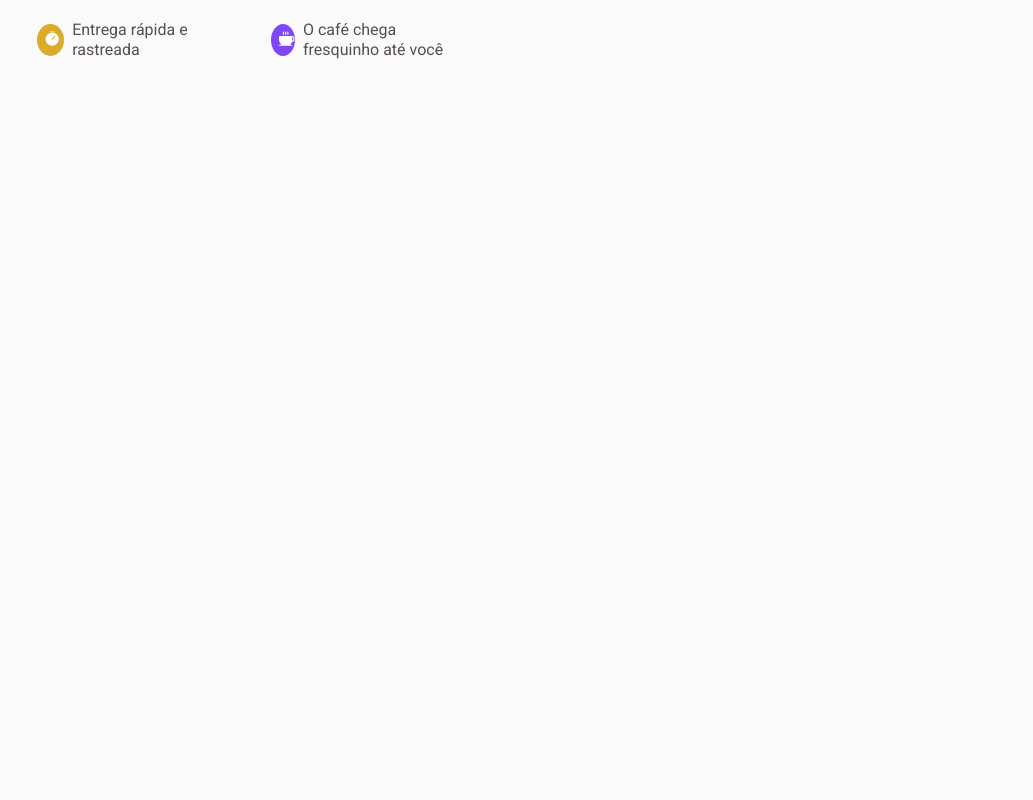
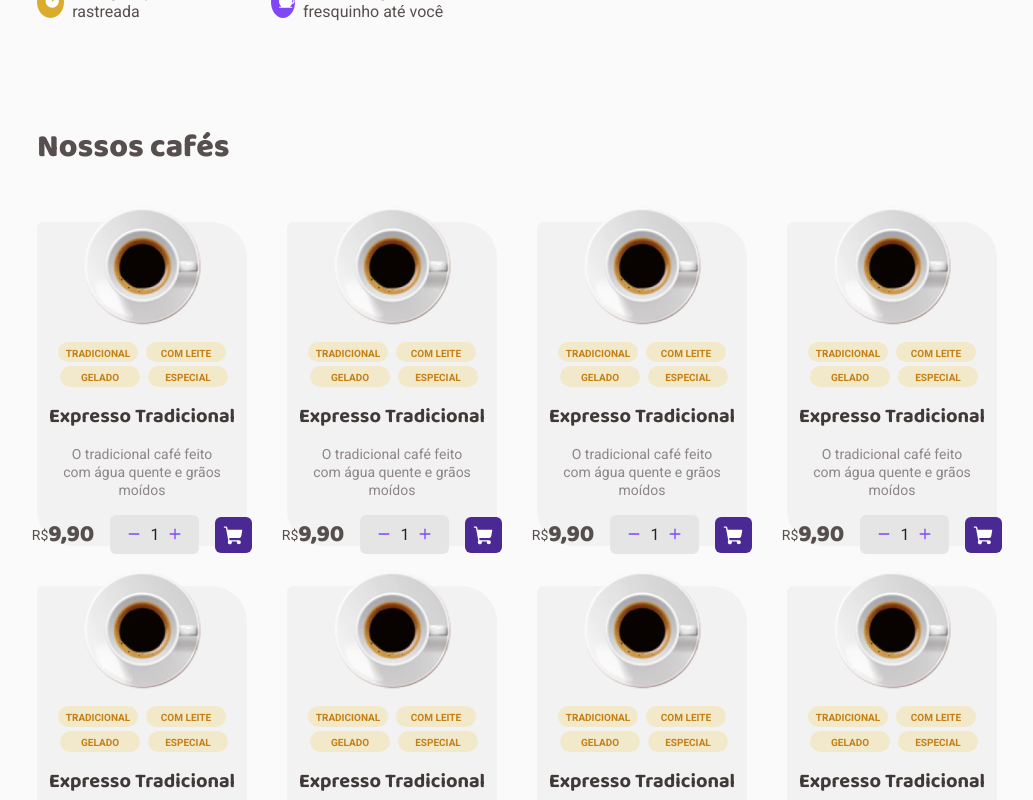
Before and after one commit to alisson-amaral-silva/coffee-delivery, a React (Vite) app: page / in a window 1280 px wide. Shown: the part 660-1460 px from the top of the page, without its empty margins (123-1156 px from the left). Before the commit the page ends 800 px from the top, so only its background shows below. Built offline with nearby package versions, Linux system fonts and the light colour scheme.

Commit message:
incluindo card de café, e seus componentes na home

```diff
--- /dev/null
+++ b/src/pages/Home/components/CoffeeCard/index.tsx
@@ -0,0 +1,52 @@
+import { Minus, Plus, ShoppingCart } from 'phosphor-react'
+import {
+  CoffeeImage,
+  CoffeeWrapper,
+  Description,
+  Price,
+  Title,
+  Type,
+  QuantityWrapper,
+  BuyButton,
+  IncDecQuantityButton,
+  Quantity,
+  TypeWrapper,
+  PriceWrapper,
+  Currency,
+  FooterWrapper,
+} from './styles'
+import expresso from '../../../../assets/expresso.svg'
+import { CoffeeType } from '../CoffeeType'
+
+export function CoffeeCard() {
+  const coffeeTypeList = ['Tradicional', 'Com leite', 'Gelado', 'especial']
+
+  return (
+    <CoffeeWrapper>
+      <CoffeeImage src={expresso} />
+      <CoffeeType coffeeList={coffeeTypeList} />
+      <Title>Expresso Tradicional</Title>
+      <Description>
+        O tradicional café feito com água quente e grãos moídos
+      </Description>
+      <FooterWrapper>
+        <PriceWrapper>
+          <Currency>R$</Currency>
+          <Price>9,90</Price>
+        </PriceWrapper>
+        <QuantityWrapper>
+          <IncDecQuantityButton>
+            <Minus size={14} weight="bold" />
+          </IncDecQuantityButton>
+          <Quantity>1</Quantity>
+          <IncDecQuantityButton>
+            <Plus size={14} weight="bold" />
+          </IncDecQuantityButton>
+        </QuantityWrapper>
+        <BuyButton>
+          <ShoppingCart size={22} weight="fill" />
+        </BuyButton>
+      </FooterWrapper>
+    </CoffeeWrapper>
+  )
+}
--- /dev/null
+++ b/src/pages/Home/components/CoffeeCard/styles.ts
@@ -0,0 +1,125 @@
+import styled from 'styled-components'
+
+export const CoffeeWrapper = styled.div`
+  max-width: 16rem;
+  height: 20.3rem;
+  background: ${(props) => props.theme['base-card']};
+  border-radius: 6px 36px;
+  display: flex;
+  align-items: center;
+  flex-direction: column;
+  gap: 1rem;
+  img {
+    padding: 0;
+  }
+`
+export const CoffeeImage = styled.img`
+  margin-top: -1rem;
+`
+
+export const TypeWrapper = styled.div`
+  background: ${(props) => props.theme['yellow-light']};
+  width: 5rem;
+  height: 1.3rem;
+  border-radius: 100px;
+  padding: 0.05rem 0.5rem;
+  & + & {
+    margin-left: 0.25rem;
+  }
+`
+
+export const Type = styled.span`
+  color: ${(props) => props.theme['yellow-dark']};
+  text-transform: uppercase;
+  font-weight: 700;
+  font-size: 0.625rem;
+  line-height: 130%;
+`
+export const Title = styled.h4`
+  font-size: 1.25rem;
+  font-family: 'Baloo 2';
+  font-weight: 700;
+  line-height: 1.625rem;
+  text-align: center;
+  color: ${(props) => props.theme['base-subtitle']};
+`
+export const Description = styled.span`
+  font-size: 0.875rem;
+  font-weight: 400;
+  line-height: 1.13rem;
+  text-align: center;
+  padding: 0 1.25rem;
+  color: ${(props) => props.theme['base-label']};
+`
+
+export const FooterWrapper = styled.div`
+  display: flex;
+  align-items: center;
+  justify-content: center;
+  gap: 1rem;
+  width: 4.5rem;
+`
+
+export const PriceWrapper = styled.div`
+  display: flex;
+  align-items: center;
+  justify-content: center;
+`
+
+export const Currency = styled.span`
+  font-size: 0.875rem;
+  font-weight: 400;
+  line-height: 1.13rem;
+  text-align: right;
+  color: ${(props) => props.theme['base-text']};
+`
+export const Price = styled.span`
+  font-size: 1.5rem;
+  font-weight: 800;
+  font-family: 'Baloo 2';
+  line-height: 1.95rem;
+  text-align: right;
+`
+export const QuantityWrapper = styled.div`
+  display: flex;
+  align-items: center;
+  justify-content: center;
+  background: ${(props) => props.theme['base-button']};
+  padding: 0.5rem;
+  border-radius: 6px;
+`
+export const IncDecQuantityButton = styled.button`
+  color: ${(props) => props.theme['purple']};
+  border: 0;
+  padding: 0;
+  font-size: 1.2rem;
+  cursor: pointer;
+  font-weight: bold;
+  background: transparent;
+  width: 2rem;
+
+  &:hover {
+    color: ${(props) => props.theme['purple-dark']};
+  }
+`
+
+export const Quantity = styled.span`
+  font-size: 1rem;
+  line-height: 1.3rem;
+  color: ${(props) => props.theme['base-title']};
+`
+
+export const BuyButton = styled.button`
+  background: ${(props) => props.theme['purple-dark']};
+  color: white;
+  padding: 0.5rem;
+  cursor: pointer;
+  border: 0;
+  border-radius: 6px;
+  width: 2.3rem;
+  height: 2.3rem;
+
+  &:hover {
+    background: ${(props) => props.theme['purple']};
+  }
+`
--- /dev/null
+++ b/src/pages/Home/components/CoffeeType/index.tsx
@@ -0,0 +1,18 @@
+import { Type, TypeWrapper, CoffeeTypeList } from './styles'
+
+interface CoffeeTypeProps {
+  coffeeList: string[]
+}
+export function CoffeeType({ coffeeList }: CoffeeTypeProps) {
+  return (
+    <CoffeeTypeList isMoreThanOne={coffeeList.length >= 1}>
+      {coffeeList.map((coffee) => {
+        return (
+          <TypeWrapper key={coffee}>
+            <Type>{coffee}</Type>
+          </TypeWrapper>
+        )
+      })}
+    </CoffeeTypeList>
+  )
+}
--- /dev/null
+++ b/src/pages/Home/components/CoffeeType/styles.ts
@@ -0,0 +1,40 @@
+import styled, { css } from 'styled-components'
+
+export const TypeWrapper = styled.div`
+  background: ${(props) => props.theme['yellow-light']};
+  width: 5rem;
+  height: 1.3rem;
+  border-radius: 100px;
+  padding: 0 0.05rem;
+  text-align: center;
+  & + & {
+    margin-left: 0.25rem;
+  }
+`
+
+export const Type = styled.span`
+  color: ${(props) => props.theme['yellow-dark']};
+  text-transform: uppercase;
+  font-weight: 700;
+  font-size: 0.625rem;
+  line-height: 130%;
+`
+
+const coffeeTypeListModifiers = {
+  default: () => css`
+    display: flex;
+    gap: 0.25rem;
+    flex-wrap: wrap;
+    justify-content: center;
+  `,
+}
+
+interface CoffeeTypeListProps {
+  isMoreThanOne: boolean
+}
+
+export const CoffeeTypeList = styled.span<CoffeeTypeListProps>`
+  ${({ theme, isMoreThanOne }) => css`
+    ${isMoreThanOne && coffeeTypeListModifiers.default()};
+  `}
+`
--- a/src/pages/Home/index.tsx
+++ b/src/pages/Home/index.tsx
@@ -1,10 +1,25 @@
+import { CoffeeCard } from './components/CoffeeCard'
 import { Introduction } from './components/Introduction'
+import { HeadingWrapper, MainWrapper } from './styles'
 
 export function Home() {
   return (
     <>
-      <h1>Home</h1>
       <Introduction />
+      <HeadingWrapper>Nossos cafés</HeadingWrapper>
+      <MainWrapper>
+        <CoffeeCard />
+        <CoffeeCard />
+        <CoffeeCard />
+        <CoffeeCard />
+        <CoffeeCard />
+        <CoffeeCard />
+        <CoffeeCard />
+        <CoffeeCard />
+        <CoffeeCard />
+        <CoffeeCard />
+        <CoffeeCard />
+      </MainWrapper>
     </>
   )
 }
--- /dev/null
+++ b/src/pages/Home/styles.ts
@@ -0,0 +1,17 @@
+import styled from 'styled-components'
+
+export const HeadingWrapper = styled.h3`
+  font-family: 'Baloo 2';
+  font-weight: 800;
+  font-size: 2rem;
+  line-height: 2.6rem;
+  margin-top: 6.5rem;
+`
+
+export const MainWrapper = styled.main`
+  margin-top: 3.3rem;
+
+  display: grid;
+  grid-template-columns: repeat(4, 1fr);
+  gap: 2.5rem;
+`
```
Also changed, not shown: src/assets/expresso.svg (added).
